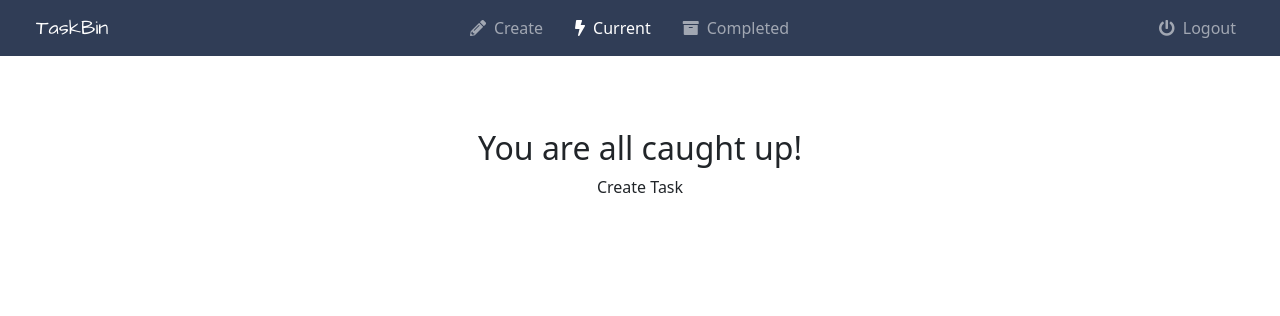
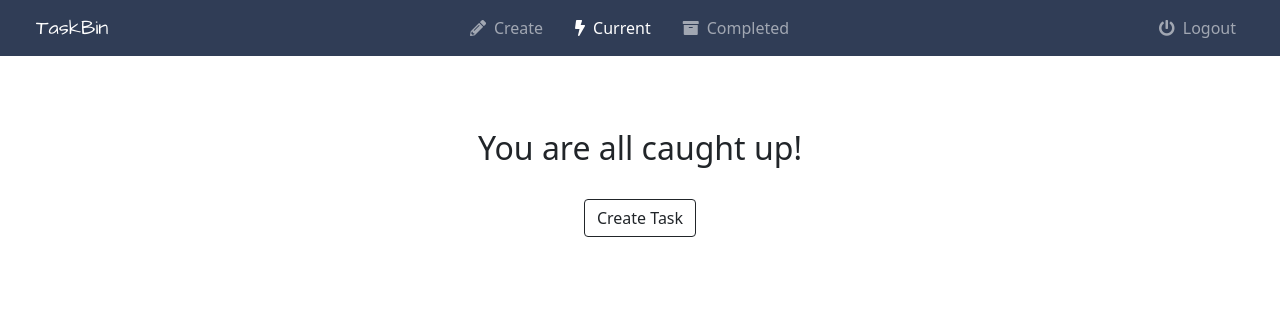
Before and after one commit to riicodes/task-bin, a Django app: page /task/current/ in a window 1280 px wide. Shown: the top 316 px of the page. Run offline with Django 3.2, Linux system fonts and the light colour scheme; the visitor is signed in with stand-in values (Sample User, id 1); data that the repository does not hold is empty; parts of the project's set-up code (start-up, migrations or seed data) failed here and were passed over.

Commit message:
some css

```diff
--- a/templates/task/current.html
+++ b/templates/task/current.html
@@ -24,7 +24,7 @@
             {% empty %}
                 <div class="text-center mt-5">
                     <h2>You are all caught up!</h2>
-                    <a>Create Task</a>
+                    <a href="{% url 'create' %}" class="btn btn-outline-dark mt-4">Create Task</a>
                 </div>
             {% endfor %}
         </div>
```
